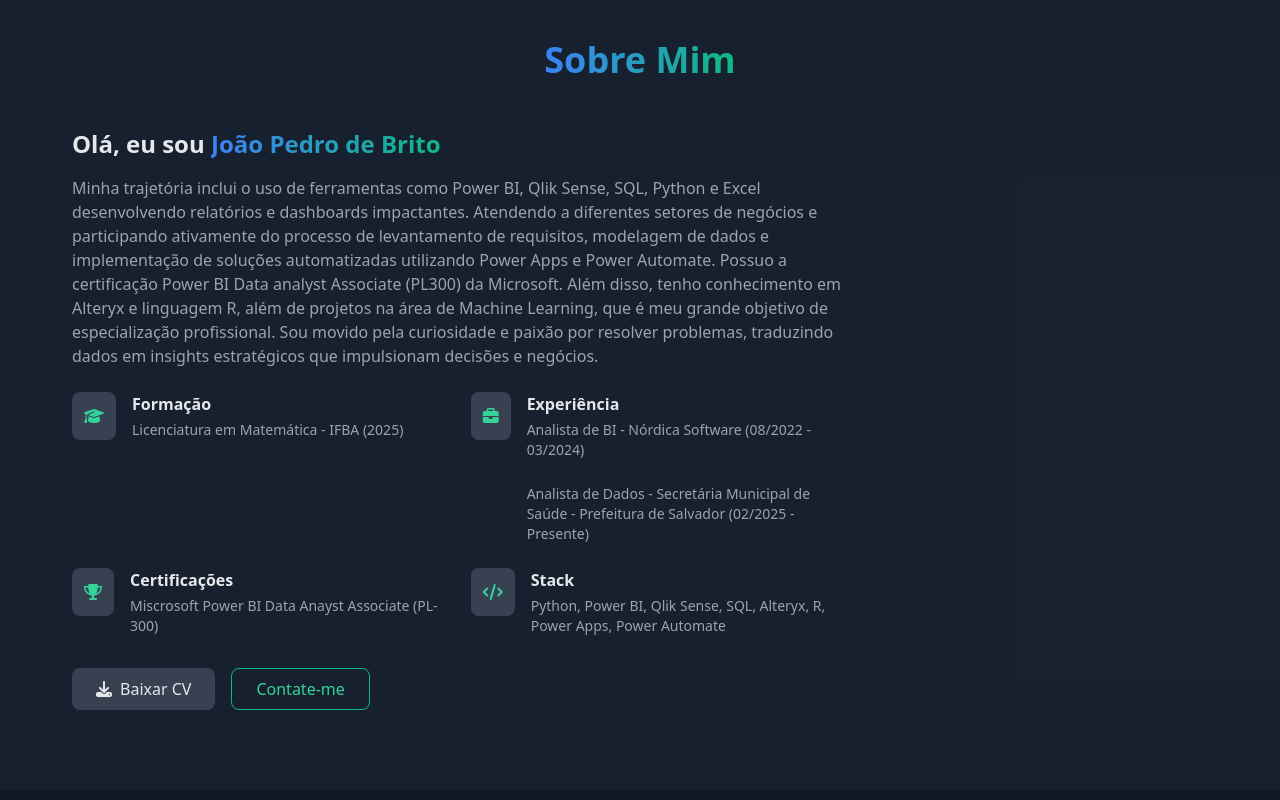
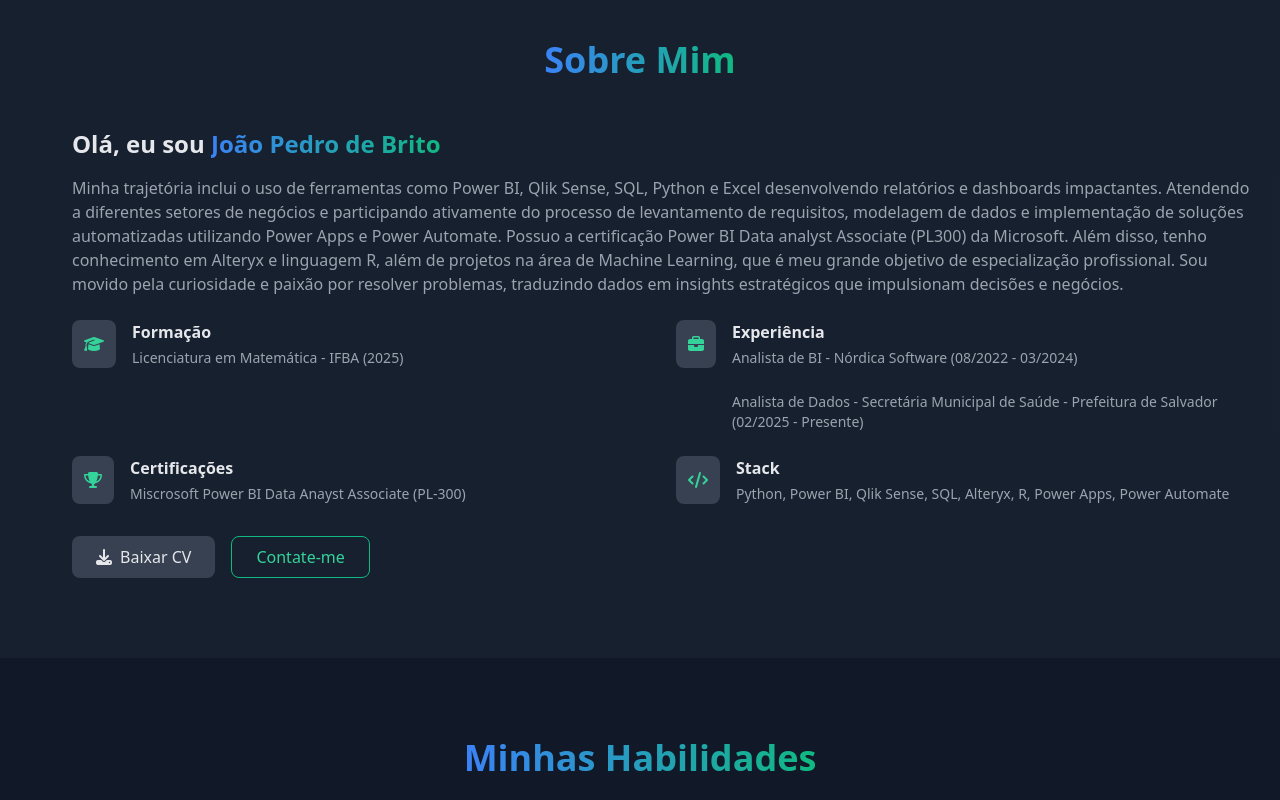
Before and after one commit to jotta-pe/jotta-pe.github.io, a plain HTML site: page index.html in a window 1280 px wide. Shown: the part 840-1640 px from the top of the page. Drawn offline with nearby package versions, Linux system fonts and the light colour scheme.

Commit message:
Update index.html

```diff
--- a/index.html
+++ b/index.html
@@ -126,7 +126,7 @@
                     </div>
                 </div> -->
 
-                <div class="md:w-2/3 md:pl-12">
+                <div class="md:w-3/3 md:pl-12">
                     <h3 class="text-2xl font-bold mb-4">Olá, eu sou <span class="gradient-text">João Pedro de Brito</span></h3>
                     <p class="text-gray-400 mb-6">
                         Minha trajetória inclui o uso de ferramentas como Power BI, Qlik Sense, SQL, Python e Excel desenvolvendo relatórios e dashboards impactantes.
```
